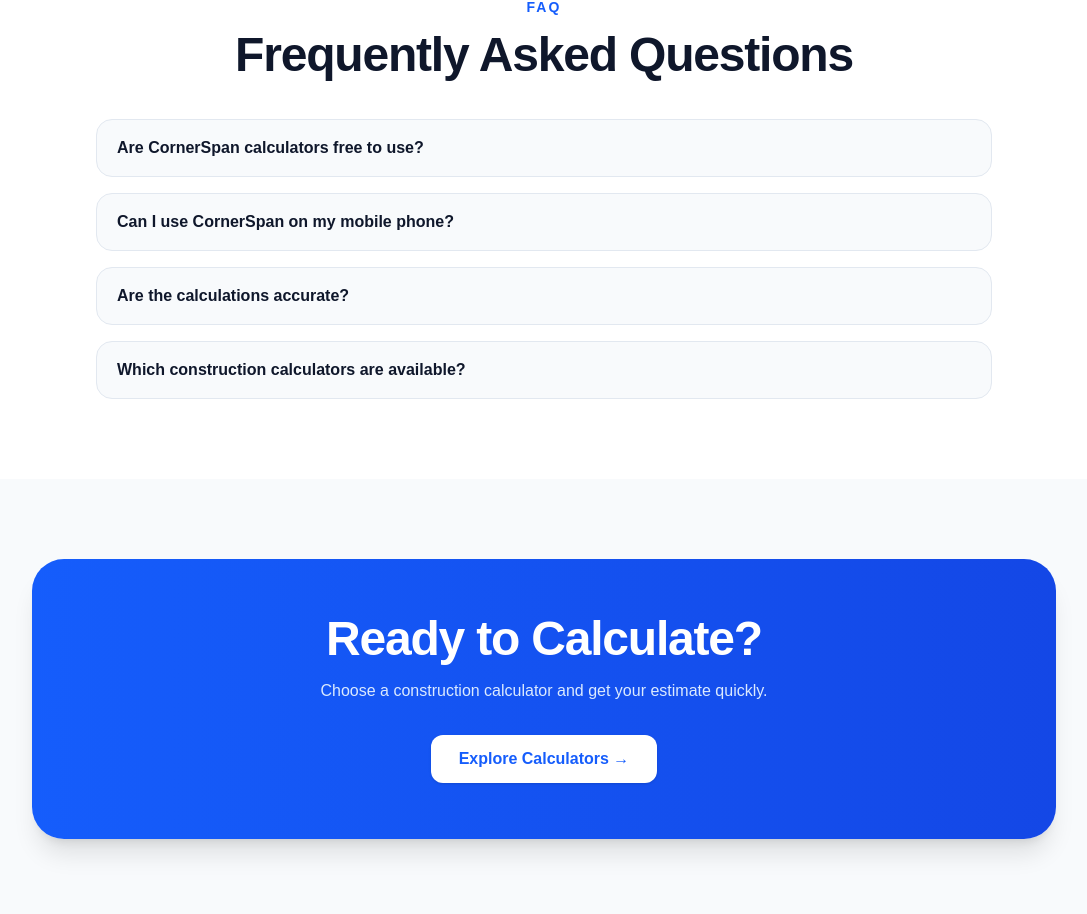
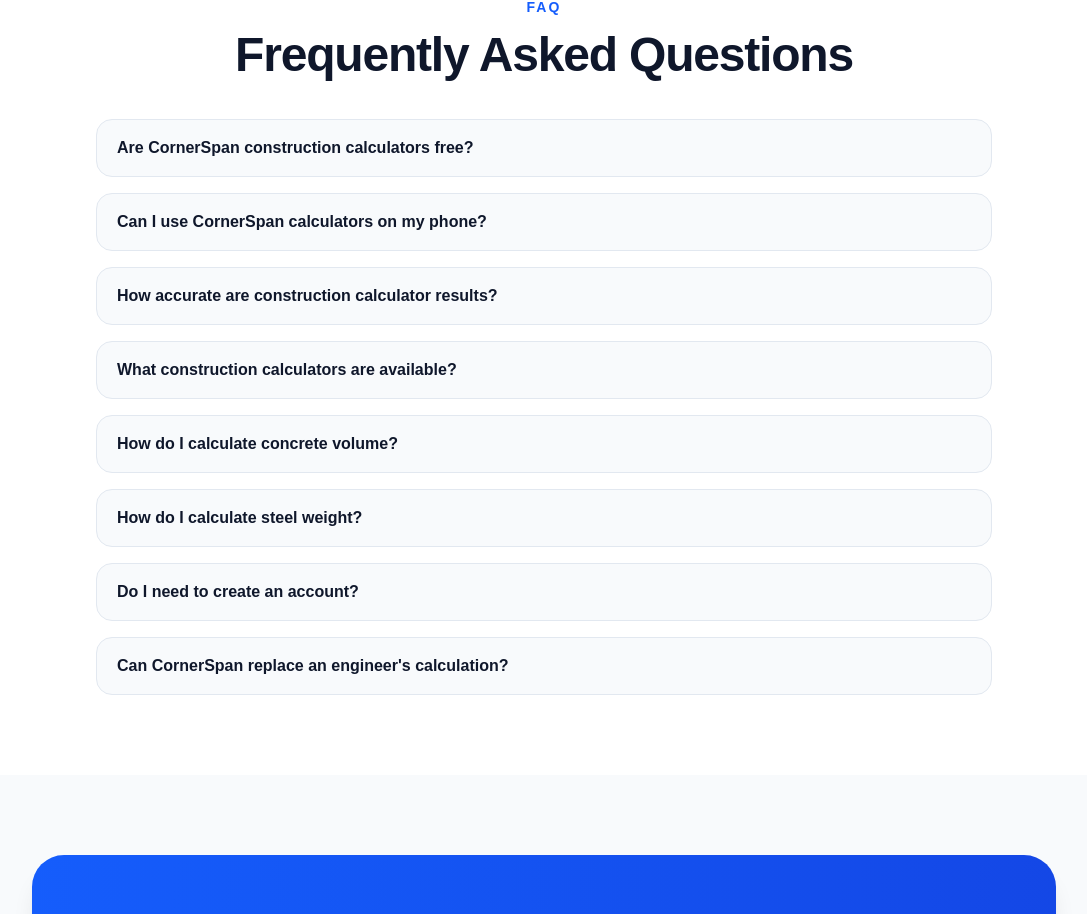
Before and after one commit to km7max-cmd/cornerspan, a Next.js app: page / in a window 1280 px wide. Shown: the part 3619-4533 px from the top of the page, without its empty margins (96-1183 px from the left). Built offline with nearby package versions, Linux system fonts and the light colour scheme.

Commit message:
Revise FAQ content for construction calculators
Updated FAQ questions and answers for clarity and detail, and added new questions regarding concrete volume and steel weight calculations.

```diff
--- a/app/page.tsx
+++ b/app/page.tsx
@@ -126,24 +126,44 @@ const guides = [
 
 const faqs = [
   {
-    question: "Are CornerSpan calculators free to use?",
+    question: "Are CornerSpan construction calculators free?",
     answer:
-      "Yes. CornerSpan construction calculators are designed to be free and easy to use without requiring an account.",
+      "Yes. CornerSpan provides free construction calculators that you can use without creating an account.",
   },
   {
-    question: "Can I use CornerSpan on my mobile phone?",
+    question: "Can I use CornerSpan calculators on my phone?",
     answer:
-      "Yes. The website is designed to work across mobile phones, tablets and desktop devices.",
+      "Yes. CornerSpan is designed for mobile phones, tablets and desktop computers, so you can calculate from the job site or at home.",
   },
   {
-    question: "Are the calculations accurate?",
+    question: "How accurate are construction calculator results?",
     answer:
-      "CornerSpan uses standard construction formulas and practical estimation methods. Always verify critical project quantities with your engineer or site professional.",
+      "CornerSpan uses standard construction formulas and commonly used estimation methods. Results are intended for estimation and should be verified by a qualified professional for critical construction work.",
   },
   {
-    question: "Which construction calculators are available?",
+    question: "What construction calculators are available?",
     answer:
-      "CornerSpan includes calculators for concrete, brick, steel, paint, tile, roofing and additional construction categories.",
+      "CornerSpan currently provides calculators for concrete, bricks, steel, paint, tiles and roofing, with more construction tools planned.",
+  },
+  {
+    question: "How do I calculate concrete volume?",
+    answer:
+      "For a basic rectangular structure, multiply length × width × depth. Make sure all measurements use the same unit before calculating.",
+  },
+  {
+    question: "How do I calculate steel weight?",
+    answer:
+      "For standard reinforcement bars, a commonly used estimation formula is Weight (kg) = D² × L ÷ 162, where D is diameter in millimetres and L is length in metres.",
+  },
+  {
+    question: "Do I need to create an account?",
+    answer:
+      "No. CornerSpan calculators are designed to be accessible without requiring registration or login.",
+  },
+  {
+    question: "Can CornerSpan replace an engineer's calculation?",
+    answer:
+      "No. CornerSpan is intended for estimation and planning. Structural design, safety-critical quantities and final construction decisions should always be checked by a qualified engineer or construction professional.",
   },
 ];
 
```
